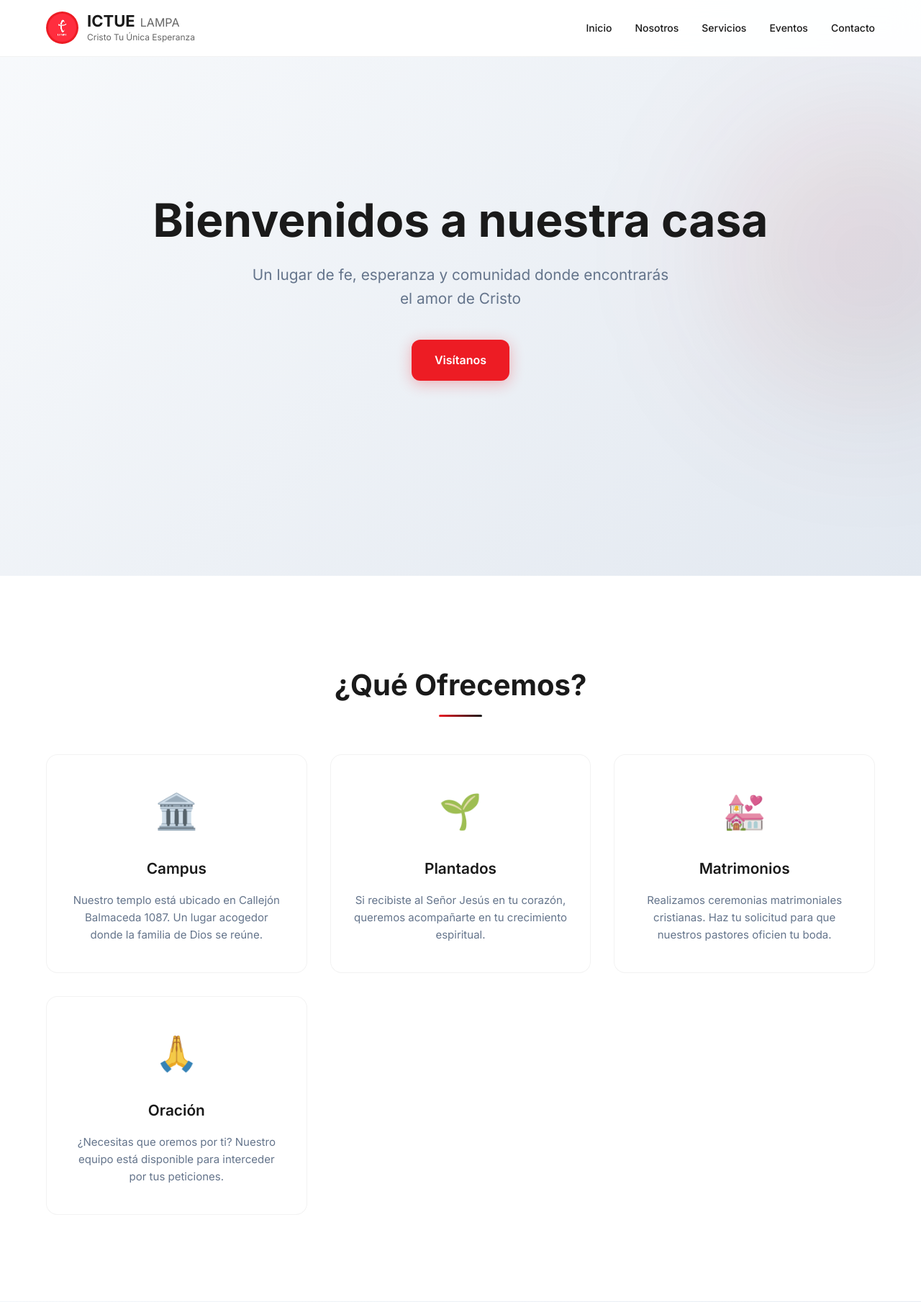
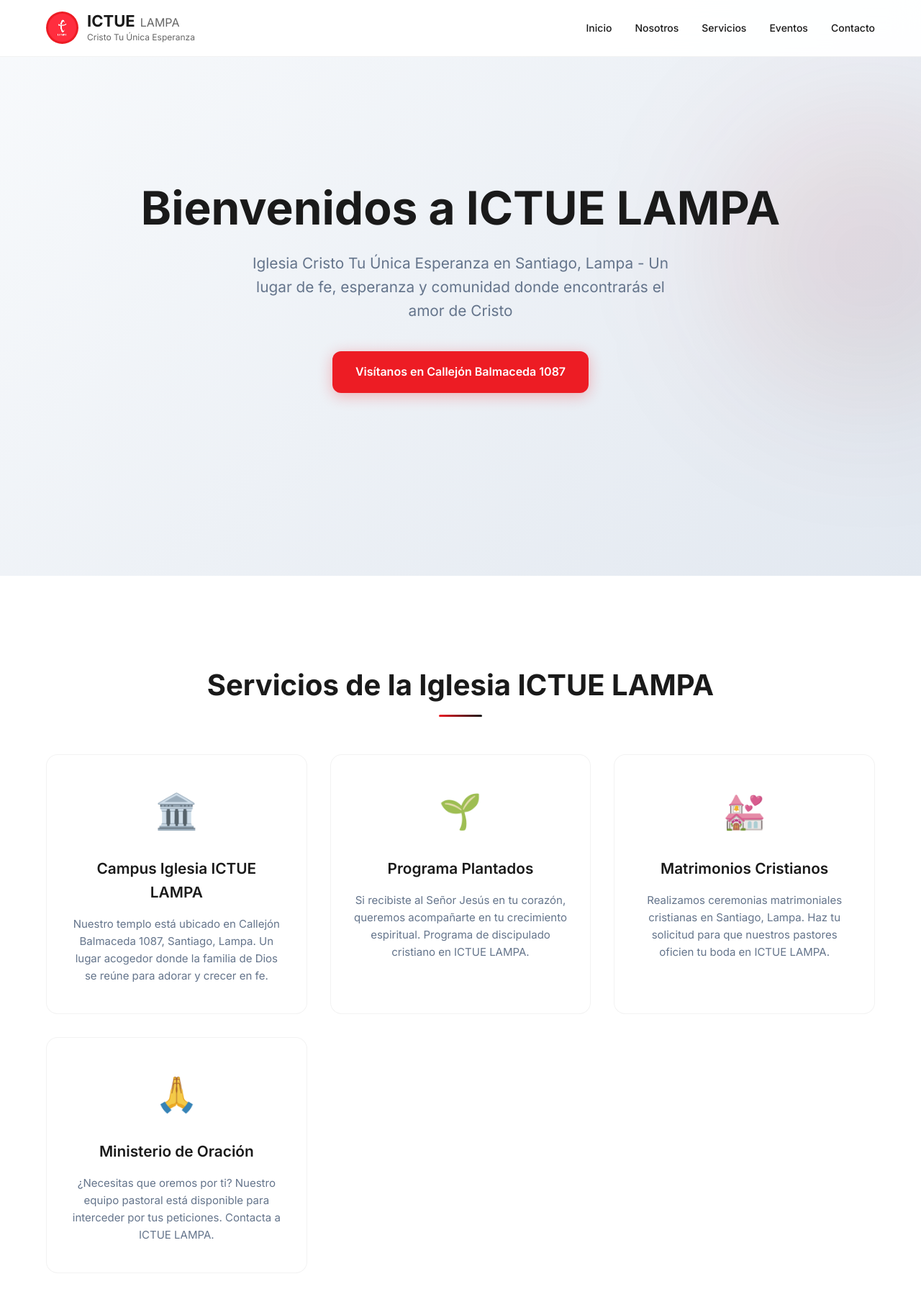
Before and after one commit to Sebanava/ictue-lampa-web, a Flask app: page / in a window 1280 px wide. Shown: the top 1809 px of the page at 72% size. Run offline with Flask 3, Linux system fonts and the light colour scheme.

Commit message:
Update index.html
Actualizar index.html con SEO y Google Maps completo

```diff
--- a/templates/index.html
+++ b/templates/index.html
@@ -3,7 +3,66 @@
 <head>
     <meta charset="UTF-8">
     <meta name="viewport" content="width=device-width, initial-scale=1.0">
-    <title>ICTUE LAMPA - Cristo Tu Única Esperanza</title>
+
+    <!-- SEO Meta Tags -->
+    <title>ICTUE LAMPA - Iglesia Cristo Tu Única Esperanza en Santiago, Lampa</title>
+    <meta name="description" content="ICTUE LAMPA - Iglesia Cristo Tu Única Esperanza en Santiago, Lampa. Servicios religiosos, matrimonios cristianos, oración y comunidad de fe. Ubicados en Callejón Balmaceda 1087.">
+    <meta name="keywords" content="ICTUE, LAMPA, iglesia, cristo, única esperanza, Santiago, Lampa, servicios religiosos, matrimonios cristianos, oración, pastor Eduardo Navarrete, pastora Mireya Pardo">
+    <meta name="author" content="ICTUE LAMPA">
+    <meta name="robots" content="index, follow">
+
+    <!-- Open Graph para redes sociales -->
+    <meta property="og:title" content="ICTUE LAMPA - Cristo Tu Única Esperanza">
+    <meta property="og:description" content="Iglesia cristiana en Santiago, Lampa. Servicios religiosos, matrimonios, oración y comunidad de fe. ¡Te esperamos!">
+    <meta property="og:image" content="{{ url_for('static', filename='images/logo.png.jpeg') }}">
+    <meta property="og:url" content="https://ictue-lampa-web.onrender.com/">
+    <meta property="og:type" content="website">
+    <meta property="og:site_name" content="ICTUE LAMPA">
+
+    <!-- Twitter Cards -->
+    <meta name="twitter:card" content="summary_large_image">
+    <meta name="twitter:title" content="ICTUE LAMPA - Cristo Tu Única Esperanza">
+    <meta name="twitter:description" content="Iglesia cristiana en Santiago, Lampa. Servicios religiosos, matrimonios, oración y comunidad de fe.">
+    <meta name="twitter:image" content="{{ url_for('static', filename='images/logo.png.jpeg') }}">
+
+    <!-- Canonical URL -->
+    <link rel="canonical" href="https://ictue-lampa-web.onrender.com/">
+
+    <!-- Favicons -->
+    <link rel="icon" type="image/x-icon" href="{{ url_for('static', filename='images/logo.png.jpeg') }}">
+    <link rel="apple-touch-icon" href="{{ url_for('static', filename='images/logo.png.jpeg') }}">
+
+    <!-- Local Business Schema -->
+    <script type="application/ld+json">
+    {
+        "@context": "https://schema.org",
+        "@type": "Church",
+        "name": "ICTUE LAMPA - Cristo Tu Única Esperanza",
+        "description": "Iglesia cristiana en Santiago, Lampa",
+        "url": "https://ictue-lampa-web.onrender.com/",
+        "logo": "{{ url_for('static', filename='images/logo.png.jpeg') }}",
+        "address": {
+            "@type": "PostalAddress",
+            "streetAddress": "Callejón Balmaceda 1087",
+            "addressLocality": "Santiago",
+            "addressRegion": "Lampa",
+            "addressCountry": "CL"
+        },
+        "telephone": "+56972974990",
+        "email": "sebanava2003@gmail.com",
+        "sameAs": [
+            "https://web.facebook.com/ictuelampa",
+            "https://www.instagram.com/ictuelampa/",
+            "https://www.youtube.com/@ictuelampa4074"
+        ],
+        "openingHours": [
+            "Tu 19:00-21:00",
+            "Th 19:00-21:00",
+            "Su 11:30-13:30"
+        ]
+    }
+    </script>
+
     <link rel="stylesheet" href="{{ url_for('static', filename='css/style.css') }}">
     <link href="https://fonts.googleapis.com/css2?family=Inter:wght@300;400;500;600;700&display=swap" rel="stylesheet">
 </head>
@@ -13,7 +72,7 @@
         <nav class="nav-container">
             <div class="logo-section">
                 <div class="logo-circle">
-                    <img src="{{ url_for('static', filename='images/logo.png.jpeg') }}" alt="ICTUE" class="logo-img">
+                    <img src="{{ url_for('static', filename='images/logo.png.jpeg') }}" alt="Logo ICTUE LAMPA - Cristo Tu Única Esperanza" class="logo-img">
                 </div>
                 <div class="logo-text">
                     <h1>ICTUE <span class="logo-lampa">LAMPA</span></h1>
@@ -21,11 +80,11 @@
                 </div>
             </div>
             <ul class="nav-menu">
-                <li><a href="#inicio">Inicio</a></li>
-                <li><a href="#nosotros">Nosotros</a></li>
-                <li><a href="#servicios">Servicios</a></li>
-                <li><a href="#eventos">Eventos</a></li>
-                <li><a href="#contacto">Contacto</a></li>
+                <li><a href="#inicio" aria-label="Ir a inicio">Inicio</a></li>
+                <li><a href="#nosotros" aria-label="Conocer sobre nosotros">Nosotros</a></li>
+                <li><a href="#servicios" aria-label="Ver nuestros servicios">Servicios</a></li>
+                <li><a href="#eventos" aria-label="Ver próximos eventos">Eventos</a></li>
+                <li><a href="#contacto" aria-label="Información de contacto">Contacto</a></li>
             </ul>
         </nav>
     </header>
@@ -33,9 +92,9 @@
     <!-- Hero Section -->
     <section class="hero" id="inicio">
         <div class="hero-content">
-            <h1 class="hero-title">Bienvenidos a nuestra casa</h1>
-            <p class="hero-subtitle">Un lugar de fe, esperanza y comunidad donde encontrarás el amor de Cristo</p>
-            <a href="#contacto" class="cta-btn">Visítanos</a>
+            <h1 class="hero-title">Bienvenidos a ICTUE LAMPA</h1>
+            <p class="hero-subtitle">Iglesia Cristo Tu Única Esperanza en Santiago, Lampa - Un lugar de fe, esperanza y comunidad donde encontrarás el amor de Cristo</p>
+            <a href="https://www.google.com/maps/search/?api=1&query=Ictue+Lampa" target="_blank" class="cta-btn">Visítanos en Callejón Balmaceda 1087</a>
         </div>
         <div class="hero-decoration"></div>
     </section>
@@ -43,28 +102,28 @@
     <!-- Servicios -->
     <section class="services" id="servicios">
         <div class="container">
-            <h2 class="section-title">¿Qué Ofrecemos?</h2>
+            <h2 class="section-title">Servicios de la Iglesia ICTUE LAMPA</h2>
             <div class="services-grid">
-                <div class="service-card">
+                <article class="service-card">
                     <div class="service-icon">🏛️</div>
-                    <h3>Campus</h3>
-                    <p>Nuestro templo está ubicado en Callejón Balmaceda 1087. Un lugar acogedor donde la familia de Dios se reúne.</p>
-                </div>
-                <div class="service-card">
+                    <h3>Campus Iglesia ICTUE LAMPA</h3>
+                    <p>Nuestro templo está ubicado en Callejón Balmaceda 1087, Santiago, Lampa. Un lugar acogedor donde la familia de Dios se reúne para adorar y crecer en fe.</p>
+                </article>
+                <article class="service-card">
                     <div class="service-icon">🌱</div>
-                    <h3>Plantados</h3>
-                    <p>Si recibiste al Señor Jesús en tu corazón, queremos acompañarte en tu crecimiento espiritual.</p>
-                </div>
-                <div class="service-card">
+                    <h3>Programa Plantados</h3>
+                    <p>Si recibiste al Señor Jesús en tu corazón, queremos acompañarte en tu crecimiento espiritual. Programa de discipulado cristiano en ICTUE LAMPA.</p>
+                </article>
+                <article class="service-card">
                     <div class="service-icon">💒</div>
-                    <h3>Matrimonios</h3>
-                    <p>Realizamos ceremonias matrimoniales cristianas. Haz tu solicitud para que nuestros pastores oficien tu boda.</p>
-                </div>
-                <div class="service-card">
+                    <h3>Matrimonios Cristianos</h3>
+                    <p>Realizamos ceremonias matrimoniales cristianas en Santiago, Lampa. Haz tu solicitud para que nuestros pastores oficien tu boda en ICTUE LAMPA.</p>
+                </article>
+                <article class="service-card">
                     <div class="service-icon">🙏</div>
-                    <h3>Oración</h3>
-                    <p>¿Necesitas que oremos por ti? Nuestro equipo está disponible para interceder por tus peticiones.</p>
-                </div>
+                    <h3>Ministerio de Oración</h3>
+                    <p>¿Necesitas que oremos por ti? Nuestro equipo pastoral está disponible para interceder por tus peticiones. Contacta a ICTUE LAMPA.</p>
+                </article>
             </div>
         </div>
     </section>
@@ -74,18 +133,19 @@
         <div class="container">
             <div class="location-content">
                 <div class="location-info">
-                    <h2>Nuestra Ubicación</h2>
+                    <h2>Ubicación de ICTUE LAMPA</h2>
                     <div class="location-details">
-                        <p><strong>Callejón Balmaceda 1087</strong></p>
-                        <p>Santiago, Lampa</p>
-                        <p>📞 +56 9 7297 4990</p>
-                        <p>✉️ sebanava2003@gmail.com</p>
+                        <p><strong>Dirección: Callejón Balmaceda 1087</strong></p>
+                        <p>Santiago, Lampa, Chile</p>
+                        <p>📞 Teléfono: +56 9 7297 4990</p>
+                        <p>✉️ Email: sebanava2003@gmail.com</p>
+                        <p>🕐 Horarios: Martes y Jueves 19:00, Domingos 11:30</p>
                     </div>
                 </div>
                 <div class="location-visual">
                     <div class="location-card">
-                        <h3>Te esperamos</h3>
-                        <p>Ven y experimenta la presencia de Dios con nosotros</p>
+                        <h3>Te esperamos en ICTUE LAMPA</h3>
+                        <p>Ven y experimenta la presencia de Dios con nosotros en Santiago, Lampa</p>
                     </div>
                 </div>
             </div>
@@ -95,100 +155,81 @@
     <!-- Pastores -->
     <section class="pastors" id="nosotros">
         <div class="container">
-            <h2 class="section-title">Nuestros Pastores</h2>
+            <h2 class="section-title">Pastores de ICTUE LAMPA</h2>
             <div class="pastors-grid">
-                <div class="pastor-card">
+                <article class="pastor-card">
                     <div class="pastor-image">
-                        <img src="{{ url_for('static', filename='images/pastor.jpg.jpeg') }}" alt="Pastor Eduardo Navarrete">
+                        <img src="{{ url_for('static', filename='images/pastor.jpg.jpeg') }}" alt="Pastor Eduardo Navarrete - ICTUE LAMPA">
                     </div>
                     <h3>Pastor Eduardo Navarrete</h3>
-                    <p class="pastor-role">Pastor Principal</p>
-                    <p>Líder espiritual comprometido con el crecimiento de nuestra congregación y la extensión del reino de Dios.</p>
-                </div>
-                <div class="pastor-card">
+                    <p class="pastor-role">Pastor Principal de ICTUE LAMPA</p>
+                    <p>Líder espiritual comprometido con el crecimiento de nuestra congregación en Santiago, Lampa y la extensión del reino de Dios.</p>
+                </article>
+                <article class="pastor-card">
                     <div class="pastor-image">
-                        <img src="{{ url_for('static', filename='images/pastora.jpg.jpeg') }}" alt="Pastora Mireya Pardo">
+                        <img src="{{ url_for('static', filename='images/pastora.jpg.jpeg') }}" alt="Pastora Mireya Pardo - ICTUE LAMPA">
                     </div>
                     <h3>Pastora Mireya Pardo</h3>
-                    <p class="pastor-role">Pastora Asociada</p>
-                    <p>Dedicada al ministerio de la mujer y al cuidado pastoral de las familias en nuestra comunidad.</p>
-                </div>
+                    <p class="pastor-role">Pastora Principal de ICTUE LAMPA</p>
+                    <p>Dedicada al ministerio de la mujer y al cuidado pastoral de las familias en nuestra comunidad de fe en Santiago, Lampa.</p>
+                </article>
             </div>
         </div>
     </section>
 
     <!-- Eventos -->
-    <!-- Eventos -->
     <section class="events" id="eventos">
         <div class="container">
-        <h2 class="section-title">Próximos Eventos</h2>
+            <h2 class="section-title">Próximos Eventos en ICTUE LAMPA</h2>
             <div class="events-visual-grid">
-            <div class="event-visual-card">
+                <article class="event-visual-card">
                     <div class="event-visual-image">
-                    <img src="{{ url_for('static', filename='images/inauguracion.jpeg') }}" alt="Gran Inauguración">
+                        <img src="{{ url_for('static', filename='images/inauguracion.jpeg') }}" alt="Gran Inauguración ICTUE LAMPA con Pastor Fernando Chaparro">
                         <div class="event-visual-overlay">
-                        <h3>Gran Inauguración</h3>
+                            <h3>Gran Inauguración ICTUE LAMPA</h3>
                             <p>Con el Pastor Fernando Chaparro</p>
                             <div class="event-visual-date">Sábado 28 de junio - 11:30 hrs</div>
                         </div>
                     </div>
-            </div>
+                </article>
 
-            <div class="event-visual-card">
+                <article class="event-visual-card">
                     <div class="event-visual-image">
-                    <img src="{{ url_for('static', filename='images/vigilia.jpg') }}" alt="Gran Vigilia">
+                        <img src="{{ url_for('static', filename='images/vigilia.jpg') }}" alt="Gran Vigilia ICTUE LAMPA con Pastor Franco Figueroa">
                         <div class="event-visual-overlay">
-                        <h3>Gran Vigilia</h3>
+                            <h3>Gran Vigilia ICTUE LAMPA</h3>
                             <p>Con invitado el Pastor Franco Figueroa</p>
-                        <div class="event-visual-date">Domingo 13 de julio</div>
+                            <div class="event-visual-date">viernes 4 julio</div>
                         </div>
                     </div>
+                </article>
             </div>
         </div>
-    </div>
-</section>tion>
+    </section>
 
-    <!-- Horarios -->
     <!-- Horarios -->
     <section class="schedule">
         <div class="container">
-        <h2 class="section-title">Horarios</h2>
+            <h2 class="section-title">Horarios de Servicios - ICTUE LAMPA</h2>
             <div class="schedule-grid">
-            <div class="schedule-card">
-                <h3>Reuniones Presenciales</h3>
+                <article class="schedule-card">
+                    <h3>Reuniones Presenciales en ICTUE LAMPA</h3>
                     <div class="schedule-list">
                         <div class="schedule-item">
                             <span>Martes</span>
-                        <span>19:00</span>
+                            <span>20:00</span>
                         </div>
                         <div class="schedule-item">
                             <span>Jueves</span>
-                        <span>19:00</span>
+                            <span>20:00</span>
                         </div>
                         <div class="schedule-item">
                             <span>Domingo</span>
                             <span>11:30</span>
                         </div>
                     </div>
-            </div>
-            <div class="schedule-card">
-                <h3>Servicios Online</h3>
-                <div class="schedule-list">
-                    <div class="schedule-item">
-                        <span>Oración</span>
-                        <span>6:00</span>
-                    </div>
-                    <div class="schedule-item">
-                        <span>La Palabra</span>
-                        <span>9:00</span>
-                    </div>
-                    <div class="schedule-item">
-                        <span>Lun - Vie</span>
-                        <span>Online</span>
-                    </div>
-                </div>
-            </div>
-            <div class="schedule-card">
+                </article>
+                <article class="schedule-card">
                     <h3>Programas Radiales</h3>
                     <div class="schedule-list">
                         <div class="schedule-item">
@@ -196,34 +237,35 @@
                             <span>Dom 16:00</span>
                         </div>
                     </div>
-            </div>
+                </article>
             </div>
         </div>
     </section>
+
     <!-- Footer -->
     <footer class="footer" id="contacto">
         <div class="container">
             <div class="footer-content">
                 <div class="footer-section">
                     <h3>ICTUE LAMPA</h3>
-                    <p>Cristo Tu Única Esperanza</p>
+                    <p>Cristo Tu Única Esperanza - Iglesia en Santiago, Lampa</p>
                     <div class="social-links">
-                        <a href="https://web.facebook.com/ictuelampa?locale=es_LA" target="_blank" title="Facebook" class="social-facebook">
+                        <a href="https://web.facebook.com/ictuelampa?locale=es_LA" target="_blank" title="Facebook ICTUE LAMPA" class="social-facebook">
                             <svg viewBox="0 0 24 24" fill="currentColor">
                                 <path d="M24 12.073c0-6.627-5.373-12-12-12s-12 5.373-12 12c0 5.99 4.388 10.954 10.125 11.854v-8.385H7.078v-3.47h3.047V9.43c0-3.007 1.792-4.669 4.533-4.669 1.312 0 2.686.235 2.686.235v2.953H15.83c-1.491 0-1.956.925-1.956 1.874v2.25h3.328l-.532 3.47h-2.796v8.385C19.612 23.027 24 18.062 24 12.073z"/>
                             </svg>
                         </a>
-                        <a href="https://www.instagram.com/ictuelampa/" target="_blank" title="Instagram" class="social-instagram">
+                        <a href="https://www.instagram.com/ictuelampa/" target="_blank" title="Instagram ICTUE LAMPA" class="social-instagram">
                             <svg viewBox="0 0 24 24" fill="currentColor">
                                 <path d="M12 2.163c3.204 0 3.584.012 4.85.07 3.252.148 4.771 1.691 4.919 4.919.058 1.265.069 1.645.069 4.849 0 3.205-.012 3.584-.069 4.849-.149 3.225-1.664 4.771-4.919 4.919-1.266.058-1.644.07-4.85.07-3.204 0-3.584-.012-4.849-.07-3.26-.149-4.771-1.699-4.919-4.92-.058-1.265-.07-1.644-.07-4.849 0-3.204.013-3.583.07-4.849.149-3.227 1.664-4.771 4.919-4.919 1.266-.057 1.645-.069 4.849-.069zm0-2.163c-3.259 0-3.667.014-4.947.072-4.358.2-6.78 2.618-6.98 6.98-.059 1.281-.073 1.689-.073 4.948 0 3.259.014 3.668.072 4.948.2 4.358 2.618 6.78 6.98 6.98 1.281.058 1.689.072 4.948.072 3.259 0 3.668-.014 4.948-.072 4.354-.2 6.782-2.618 6.979-6.98.059-1.28.073-1.689.073-4.948 0-3.259-.014-3.667-.072-4.947-.196-4.354-2.617-6.78-6.979-6.98-1.281-.059-1.69-.073-4.949-.073zm0 5.838c-3.403 0-6.162 2.759-6.162 6.162s2.759 6.163 6.162 6.163 6.162-2.759 6.162-6.163c0-3.403-2.759-6.162-6.162-6.162zm0 10.162c-2.209 0-4-1.79-4-4 0-2.209 1.791-4 4-4s4 1.791 4 4c0 2.21-1.791 4-4 4zm6.406-11.845c-.796 0-1.441.645-1.441 1.44s.645 1.44 1.441 1.44c.795 0 1.439-.645 1.439-1.44s-.644-1.44-1.439-1.44z"/>
                             </svg>
                         </a>
-                        <a href="https://www.youtube.com/@ictuelampa4074" target="_blank" title="YouTube" class="social-youtube">
+                        <a href="https://www.youtube.com/@ictuelampa4074" target="_blank" title="YouTube ICTUE LAMPA" class="social-youtube">
                             <svg viewBox="0 0 24 24" fill="currentColor">
                                 <path d="M23.498 6.186a3.016 3.016 0 0 0-2.122-2.136C19.505 3.545 12 3.545 12 3.545s-7.505 0-9.377.505A3.017 3.017 0 0 0 .502 6.186C0 8.07 0 12 0 12s0 3.93.502 5.814a3.016 3.016 0 0 0 2.122 2.136c1.871.505 9.376.505 9.376.505s7.505 0 9.377-.505a3.015 3.015 0 0 0 2.122-2.136C24 15.93 24 12 24 12s0-3.93-.502-5.814zM9.545 15.568V8.432L15.818 12l-6.273 3.568z"/>
                             </svg>
                         </a>
-                        <a href="https://wa.me/56972974990" target="_blank" title="WhatsApp" class="social-whatsapp">
+                        <a href="https://wa.me/56972974990" target="_blank" title="WhatsApp ICTUE LAMPA" class="social-whatsapp">
                             <svg viewBox="0 0 24 24" fill="currentColor">
                                 <path d="M17.472 14.382c-.297-.149-1.758-.867-2.03-.967-.273-.099-.471-.148-.67.15-.197.297-.767.966-.94 1.164-.173.199-.347.223-.644.075-.297-.15-1.255-.463-2.39-1.475-.883-.788-1.48-1.761-1.653-2.059-.173-.297-.018-.458.13-.606.134-.133.298-.347.446-.52.149-.174.198-.298.298-.497.099-.198.05-.371-.025-.52-.075-.149-.669-1.612-.916-2.207-.242-.579-.487-.5-.669-.51-.173-.008-.371-.01-.57-.01-.198 0-.52.074-.792.372-.272.297-1.04 1.016-1.04 2.479 0 1.462 1.065 2.875 1.213 3.074.149.198 2.096 3.2 5.077 4.487.709.306 1.262.489 1.694.625.712.227 1.36.195 1.871.118.571-.085 1.758-.719 2.006-1.413.248-.694.248-1.289.173-1.413-.074-.124-.272-.198-.57-.347m-5.421 7.403h-.004a9.87 9.87 0 01-5.031-1.378l-.361-.214-3.741.982.998-3.648-.235-.374a9.86 9.86 0 01-1.51-5.26c.001-5.45 4.436-9.884 9.888-9.884 2.64 0 5.122 1.03 6.988 2.898a9.825 9.825 0 012.893 6.994c-.003 5.45-4.437 9.884-9.885 9.884m8.413-18.297A11.815 11.815 0 0012.05 0C5.495 0 .16 5.335.157 11.892c0 2.096.547 4.142 1.588 5.945L.057 24l6.305-1.654a11.882 11.882 0 005.683 1.448h.005c6.554 0 11.89-5.335 11.893-11.893A11.821 11.821 0 0020.893 3.488"/>
                             </svg>
@@ -231,14 +273,15 @@
                     </div>
                 </div>
                 <div class="footer-section">
-                    <h4>Contacto</h4>
+                    <h4>Contacto ICTUE LAMPA</h4>
                     <p>Callejón Balmaceda 1087</p>
-                    <p>Santiago, Lampa</p>
+                    <p>Santiago, Lampa, Chile</p>
                     <p>+56 9 7297 4990</p>
+                    <p>sebanava2003@gmail.com</p>
                 </div>
             </div>
             <div class="footer-bottom">
-                <p>&copy; 2025 ICTUE LAMPA. Todos los derechos reservados.</p>
+                <p>&copy; 2025 ICTUE LAMPA - Cristo Tu Única Esperanza. Todos los derechos reservados.</p>
             </div>
         </div>
     </footer>
```
Lines whose indentation alone changed are shown as unchanged.
